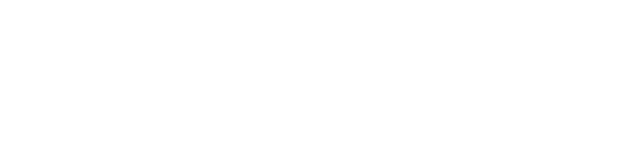
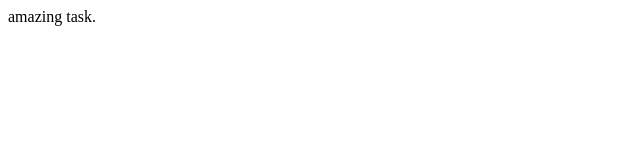
Before and after one commit to jjthakkar30/SampleDev, a plain HTML site: page index2.html in a window 1280 px wide. Shown: the whole page, without its empty margins (0-640 px from the left). Drawn offline with Linux system fonts and the light colour scheme.

Commit message:
added info in index2

```diff
--- a/index2.html
+++ b/index2.html
@@ -1,4 +1,6 @@
 <html>
 	<head></head>
-	<body></body>
+	<body>
+		amazing task.
+	</body>
 </html>
```
